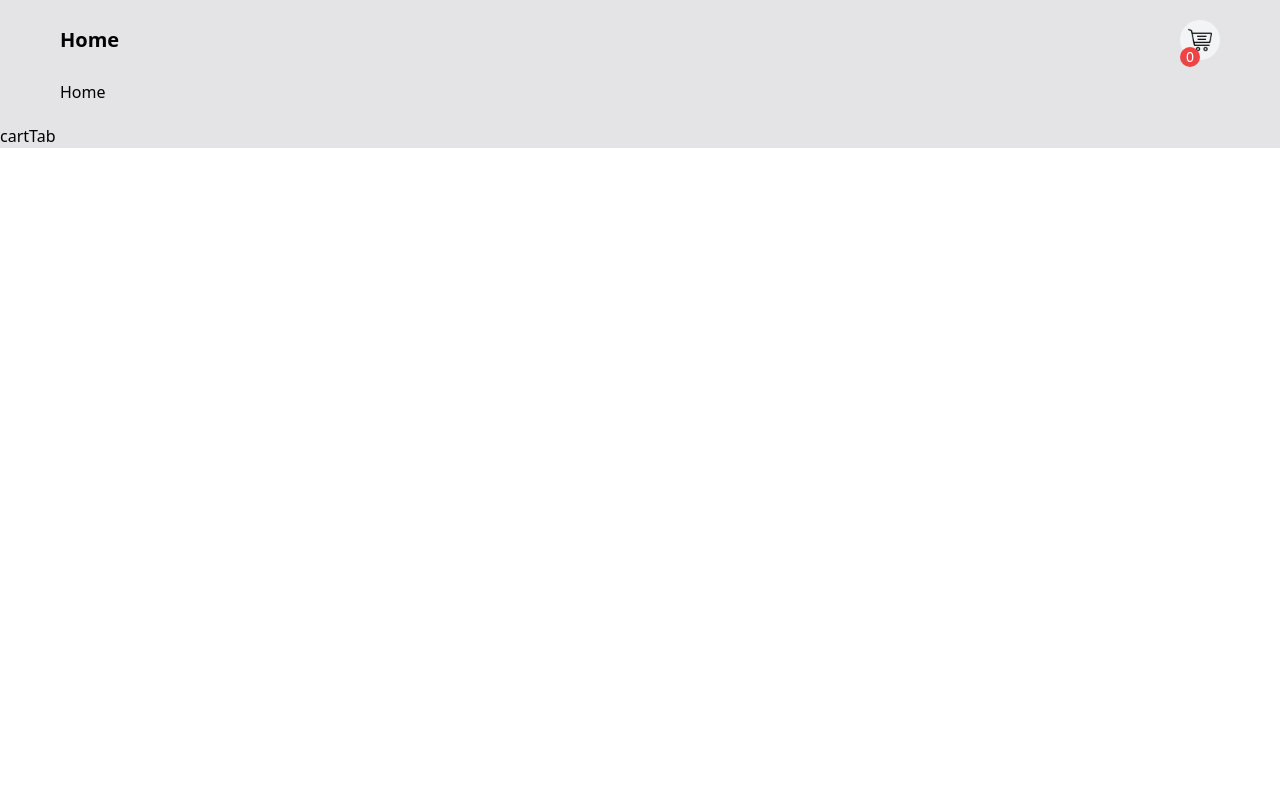
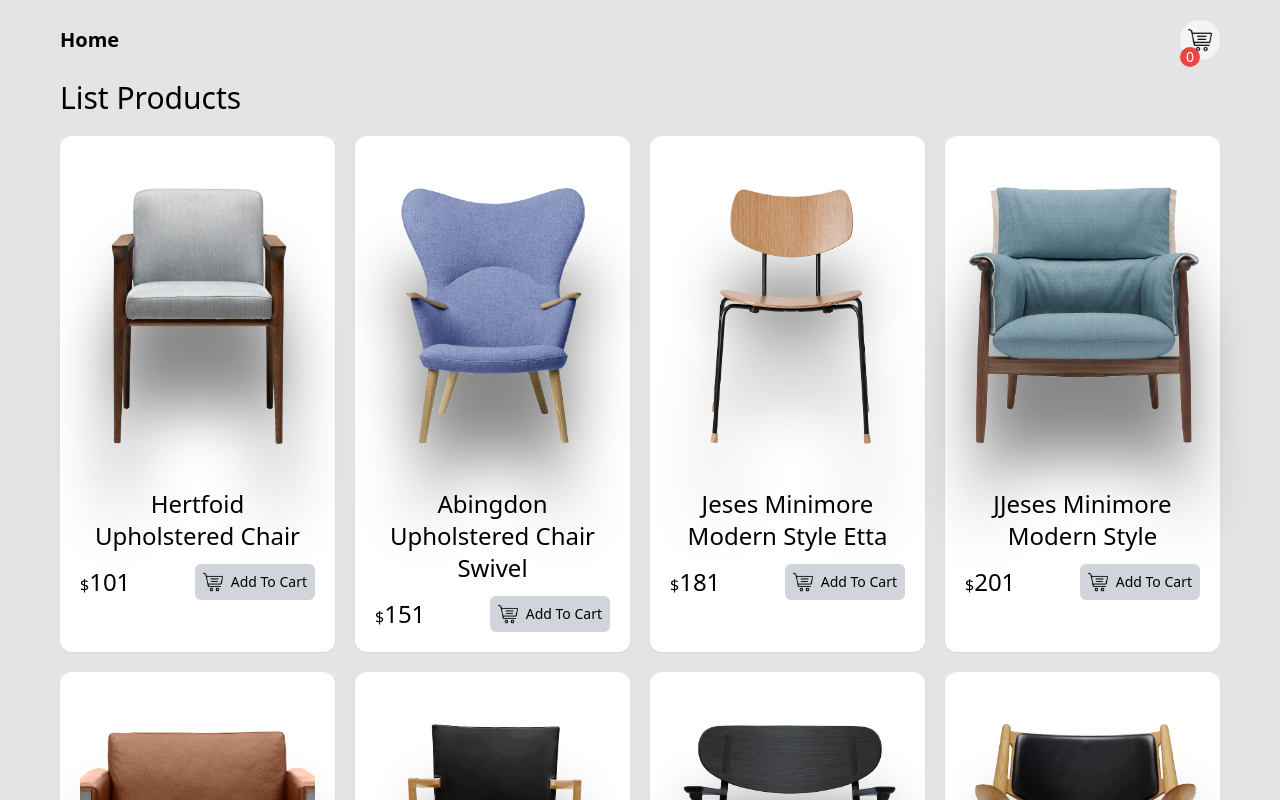
Before and after one commit to Akindejoye/furniture_palace, a React (Create React App) app: page / in a window 1280 px wide. Shown: the top 800 px of the page. Built offline with nearby package versions, Linux system fonts and the light colour scheme.

Commit message:
Displaying of products list

```diff
--- /dev/null
+++ b/src/components/ProductCart.jsx
@@ -0,0 +1,30 @@
+import { Link } from "react-router-dom";
+import iconCart from "../assets/images/iconCart.png";
+
+const ProductCart = (props) => {
+  const { id, name, price, image, slug } = props.data;
+
+  return (
+    <div className="bg-white p-5 rounded-xl shadow-sm">
+      <Link to={slug}>
+        <img
+          src={image}
+          alt={name}
+          className="w-full h-80 object-cover object-top drop-shadow-[0_80px_30px_#0007]"
+        />
+      </Link>
+      <h3 className="text-2xl py-3 text-center font-medium">{name}</h3>
+      <div className="flex justify-between items-center">
+        <p>
+          $<span className="text-2xl font-medium">{price}</span>
+        </p>
+        <button className="bg-gray-300 p-2 rounded-md text-sm hover:bg-gray-400 flex gap-2">
+          <img src={iconCart} alt="Cart" className="w-5" />
+          Add To Cart
+        </button>
+      </div>
+    </div>
+  );
+};
+
+export default ProductCart;
--- a/src/pages/Home.jsx
+++ b/src/pages/Home.jsx
@@ -1,7 +1,18 @@
 import React from "react";
+import { products } from "../products";
+import ProductCart from "../components/ProductCart";
 
 const Home = () => {
-  return <div>Home</div>;
+  return (
+    <div>
+      <h1 className="text-3xl my-5">List Products</h1>
+      <div className="grid lg:grid-cols-4 md:grid-cols-3 sm:grid-cols-2 gap-5">
+        {products.map((product, key) => (
+          <ProductCart key={key} data={product} />
+        ))}
+      </div>
+    </div>
+  );
 };
 
 export default Home;
--- /dev/null
+++ b/src/products.js
@@ -0,0 +1,75 @@
+import imageProduct1 from './assets/images/1.png'
+import imageProduct2 from './assets/images/2.png'
+import imageProduct3 from './assets/images/3.png'
+import imageProduct4 from './assets/images/4.png'
+import imageProduct5 from './assets/images/5.png'
+import imageProduct6 from './assets/images/6.png'
+import imageProduct7 from './assets/images/7.png'
+import imageProduct8 from './assets/images/8.png'
+
+export const products = [
+    {
+        id: 1,
+        name: 'Hertfoid Upholstered Chair',
+        price: 101,
+        image: imageProduct1,
+        description: 'Mollit anim consectetur adipisicing aute pariatur ad mollit ad. Officia amet aliqua non laborum dolore sint sit eu sit sunt laboris. Dolor tempor ipsum culpa Lorem ipsum ullamco ullamco dolor sit do. Do proident quis ad laborum et proident laborum. Non voluptate eiusmod aute labore ea aute.',
+        slug: 'hertfoid-upholstered-chair'
+    },
+    {
+        id: 2,
+        name: 'Abingdon Upholstered Chair Swivel',
+        price: 151,
+        image: imageProduct2,
+        description: 'Mollit anim consectetur adipisicing aute pariatur ad mollit ad. Officia amet aliqua non laborum dolore sint sit eu sit sunt laboris. Dolor tempor ipsum culpa Lorem ipsum ullamco ullamco dolor sit do. Do proident quis ad laborum et proident laborum. Non voluptate eiusmod aute labore ea aute.',
+        slug: 'bingdon-pholstered-chair-swivel'
+    },
+    {
+        id: 3,
+        name: 'Jeses Minimore Modern Style Etta',
+        price: 181,
+        image: imageProduct3,
+        description: 'Mollit anim consectetur adipisicing aute pariatur ad mollit ad. Officia amet aliqua non laborum dolore sint sit eu sit sunt laboris. Dolor tempor ipsum culpa Lorem ipsum ullamco ullamco dolor sit do. Do proident quis ad laborum et proident laborum. Non voluptate eiusmod aute labore ea aute.',
+        slug: 'jeses-minimore-modern-style-etta'
+    },
+    {
+        id: 4,
+        name: 'JJeses Minimore Modern Style',
+        price: 201,
+        image: imageProduct4,
+        description: 'Mollit anim consectetur adipisicing aute pariatur ad mollit ad. Officia amet aliqua non laborum dolore sint sit eu sit sunt laboris. Dolor tempor ipsum culpa Lorem ipsum ullamco ullamco dolor sit do. Do proident quis ad laborum et proident laborum. Non voluptate eiusmod aute labore ea aute.',
+        slug: 'eses-minimore-modern-style-zakari'
+    },
+    {
+        id: 5,
+        name: 'Bolanle Upholstered Armchair',
+        price: 251,
+        image: imageProduct5,
+        description: 'Mollit anim consectetur adipisicing aute pariatur ad mollit ad. Officia amet aliqua non laborum dolore sint sit eu sit sunt laboris. Dolor tempor ipsum culpa Lorem ipsum ullamco ullamco dolor sit do. Do proident quis ad laborum et proident laborum. Non voluptate eiusmod aute labore ea aute.',
+        slug: 'corrigan-studio-tufed-upholstered-wide-winback-armchair'
+    },
+    {
+        id: 6,
+        name: 'Jaqueze Upholstered Armchair',
+        price: 111,
+        image: imageProduct6,
+        description: 'Mollit anim consectetur adipisicing aute pariatur ad mollit ad. Officia amet aliqua non laborum dolore sint sit eu sit sunt laboris. Dolor tempor ipsum culpa Lorem ipsum ullamco ullamco dolor sit do. Do proident quis ad laborum et proident laborum. Non voluptate eiusmod aute labore ea aute.',
+        slug: 'corrigan-studio-273-wide-armchair'
+    },
+    {
+        id: 7,
+        name: 'Leston Wide Upholstered Fabric',
+        price: 121,
+        image: imageProduct7,
+        description: 'Mollit anim consectetur adipisicing aute pariatur ad mollit ad. Officia amet aliqua non laborum dolore sint sit eu sit sunt laboris. Dolor tempor ipsum culpa Lorem ipsum ullamco ullamco dolor sit do. Do proident quis ad laborum et proident laborum. Non voluptate eiusmod aute labore ea aute.',
+        slug: 'leston-wide-upholstered-fabric'
+    },
+    {
+        id: 8,
+        name: 'Stephanny 27.5" Wide Tufted',
+        price: 220,
+        image: imageProduct8,
+        description: 'Mollit anim consectetur adipisicing aute pariatur ad mollit ad. Officia amet aliqua non laborum dolore sint sit eu sit sunt laboris. Dolor tempor ipsum culpa Lorem ipsum ullamco ullamco dolor sit do. Do proident quis ad laborum et proident laborum. Non voluptate eiusmod aute labore ea aute.',
+        slug: 'stephanny-275-wide-tufted-armchair'
+    },
+];
```
